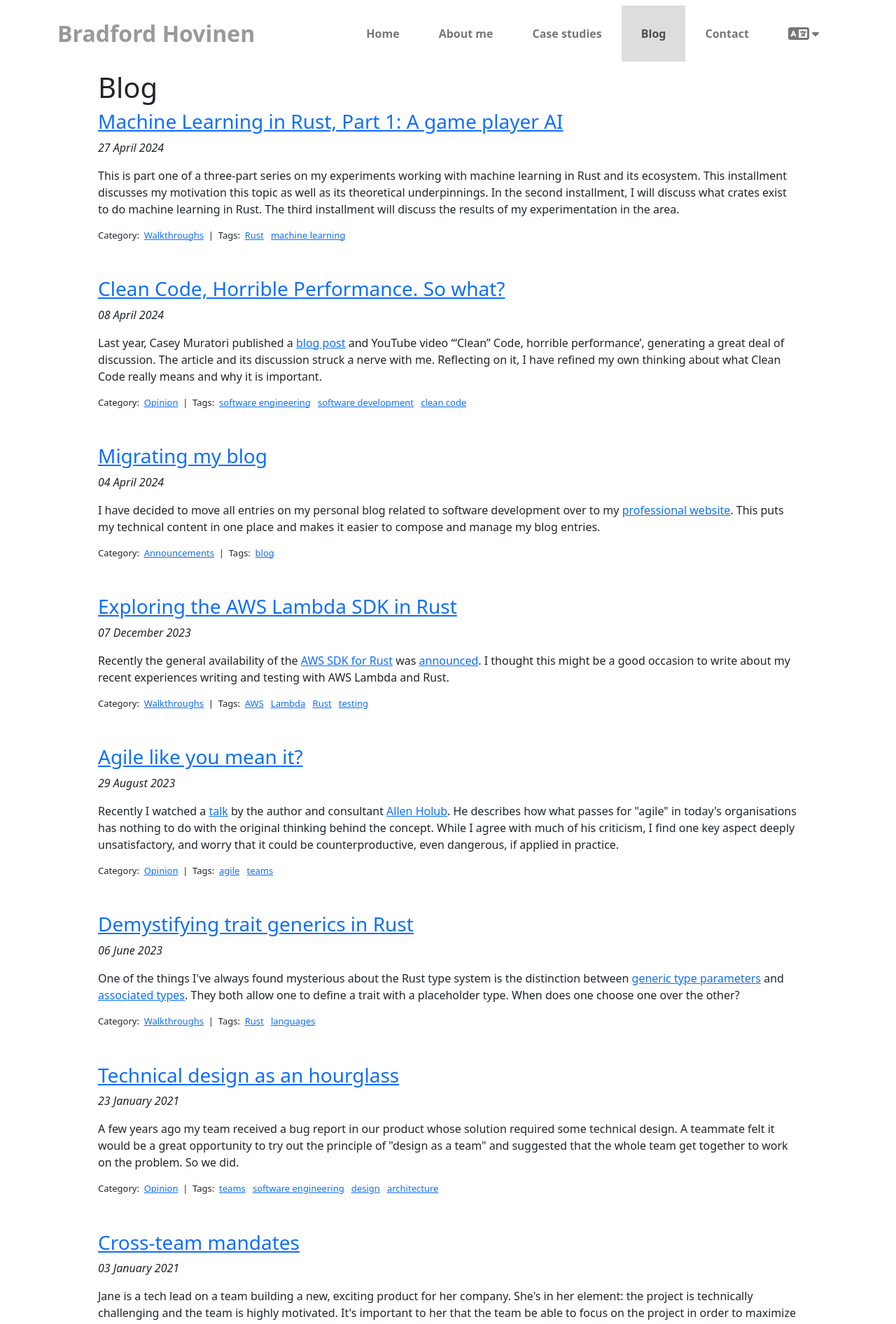
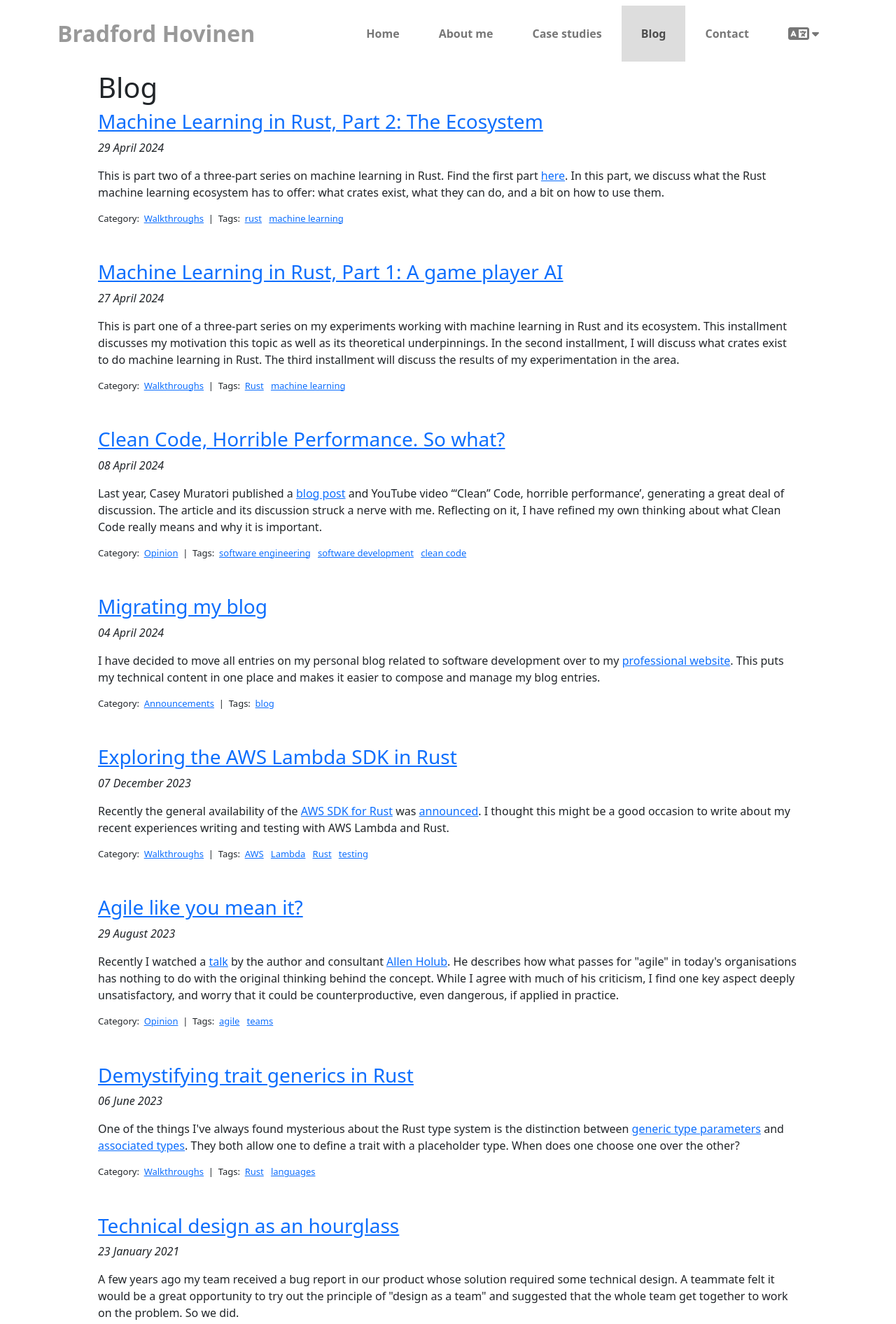
Before and after one commit to hovinen-tech/hovinen-tech.github.io, a Jekyll site: the page built from blog.html, in a window 1280 px wide. Shown: the top 1892 px of the page at 70% size. Built offline with Jekyll 4.4.1, drawn with Linux system fonts in a browser that asks for light colours; comment, search, counter and statistics services are not loaded; some of the changed lines change nothing that is shown.

Commit message:
Add blog post Machine Learning in Rust part 2

````diff
--- a/_includes/head.html
+++ b/_includes/head.html
@@ -19,4 +19,5 @@
   {% include analytics.html %}
   <link rel="stylesheet" href="/css/katex/katex.min.css"
     integrity="sha384-wcIxkf4k558AjM3Yz3BBFQUbk/zgIYC2R0QpeeYb+TwlBVMrlgLqwRjRtGZiK7ww">
+  <link rel="stylesheet" href="/css/tango.css">
 </head>
--- /dev/null
+++ b/_posts/2024-04-29-machine-learning-in-rust-part-2.md
@@ -0,0 +1,253 @@
+---
+layout: post
+title: "Machine Learning in Rust, Part 2: The Ecosystem"
+categories: [walkthroughs]
+tags: [rust, machine learning]
+permalink: "/blog/2024/04/29/machine-learning-in-rust-part-2/"
+---
+
+This is part two of a three-part series on machine learning in Rust. Find the first part
+[here](/blog/2024/04/27/machine-learning-in-rust-part-1/). In this part, we discuss what the Rust
+machine learning ecosystem has to offer: what crates exist, what they can do, and a bit on how to
+use them.
+
+<!--more-->
+
+We'll see that, while there is no comparison with the tools available in Python, there is already
+tremendous activity in this space. In fact, it is already quite usable for our use case of deep
+Q-learning.
+
+This discussion is by no means intended to be comprehensive. I'm focusing on just a few crates. For
+a more complete resource on machine learning crates, see the website
+[arewelearningyet.com](https://www.arewelearningyet.com/).
+
+## What do we need?
+
+Our strategy requires training and inference for neural networks. We want to be able to define,
+train, persist, retrieve, and infer from models. What's more: reinforcement learning is a bit
+"unusual". The technique of
+[exponential moving average](/blog/2024/04/27/machine-learning-in-rust-part-1/#exponential-moving-average)
+requires us to manipulate models directly in ways which don't occur with regular supervised
+learning.
+
+We'd also prefer a "Rust-native" solution which does not depend on any system-installed libraries.
+Depending on external libraries complicates the build process, especially when cross-compiling. It
+also pretty much rules out support for WebAssembly.
+
+Finally, it would be great to support GPU-accelerated training.
+
+As we will see, these requirements already substantially restrict our selection.
+
+## The big players: TensorFlow and PyTorch
+
+The two heavyweights in deep learning are TensorFlow from Google and PyTorch from Meta. Both have a
+C++ core library with a Python API. The Rust crates
+[tensorflow](https://crates.io/crates/tensorflow) and [tch](https://crates.io/crates/tch) provide
+safe bindings of the C++ libraries. Thus one can access much of their functionality from Rust.
+
+This approach is problematic already because of the dependency on C++ libraries. Just for this
+reason, I'd rather use these only if there is no other choice.
+
+The TensorFlow bindings in particular appear to be underdeveloped. It is not clear whether, or how,
+one can build a model directly in Rust. All
+[examples](https://github.com/tensorflow/rust/tree/master/examples) in the crate repository rely on
+loading existing persisted models. What's more: the API is based on the old TensorFlow 1.x API
+rather than the newer [keras API](https://www.tensorflow.org/guide/keras) used in TensorFlow 2.x.
+
+Trying to use TensorFlow in Rust, I found myself going down a rabbit hole. I decided to move on from
+TensorFlow and PyTorch and to look for a Rust-native solution for deep learning. Fortunately, there
+are some really compelling Rust-native solutions.
+
+## Rust-native deep learning: dfdx and burn
+
+The crates [dfdx](https://crates.io/crates/dfdx) and [burn](https://crates.io/crates/burn) are
+Rust-native libraries for deep learning. They both support creating, training, inferring from,
+persisting, and loading deep learning models.
+
+### dfdx
+
+The dfdx crate offers an API similar to that of PyTorch. One defines a model as a Rust tuple with
+the operations each layer performs:
+
+```rust
+type MyModel = (Linear<9, 32>, ReLU, Linear<32, 32>, ReLU, Linear<32, 9>);
+```
+
+The training loop itself is fairly low-level. One allocates _gradients_ which will store the
+gradient of the trainable parameters based on the loss function. Then one runs the model _forward_
+on the input to calculate the inferred output and track the parameters needing gradients. One then
+runs the model _backward_ with the calculated loss in order to calculate the gradient value for each
+trainable parameter. Finally, the _optimiser_ updates the trainable parameters.
+
+```rust
+type Device = Cpu;
+type EntryType = f32;
+fn train(
+    model: &mut MyModel::Built,
+    input: &Tensor<(usize, Const<N_FEATURES>), EntryType, Device>,
+    output: &Tensor<(usize, Const<N_ACTIONS>), EntryType, Device>,
+    optimiser: Adam<MyModel::Built, EntryType, Device>,
+) {
+    // Allocate a set of gradients to be calculated on each training iteration.
+    let mut gradients = model.alloc_grads();
+    for _ in 0..TRAIN_STEPS {
+        // Pass forward through the model to obtain the predicted value.
+        let predicted = model.forward_mut(input.trace(gradients));
+
+        // Compute the loss by comparing the predicted and actual output values.
+        let loss = mse_loss(predicted, output.clone());
+
+        // Use backward propagation to calculate the gradients of the parameters wrt. the loss function.
+        gradients = loss.backward();
+
+        // Update the model by adjusting the parameters against the calculated gradients.
+        optimiser
+            .update(&mut model, &gradients)
+            .expect("Unused parameters found");
+
+        // Clear the gradients for the next iteration.
+        model.zero_grads(&mut gradients);
+    }
+}
+```
+
+#### GPU-accelerated training and its implications
+
+The dfdx crate supports GPU-acceleration through the CUDA library. One chooses which backend dfdx
+uses -- CPU or CUDA -- through the `Device` type in the code above. Unfortunately, the CUDA API is
+proprietary and only available with Nvidia hardware. One cannot access it through, say, a browser
+application running in Web Assembly.
+
+There is [work in progress](https://github.com/coreylowman/dfdx/issues/604) for a
+[WGPU](https://crates.io/crates/wgpu) backend for dfdx. That would allow the use of any GPU, or even
+training and inference from within a web browser.
+
+Support for GPU-acceleration has some interesting implications. The GPU is a separate computing unit
+with its own memory. This implies:
+
+- All operations on the GPU -- in particular, all training and inference computations -- are
+  asynchronous.
+- Extracting data from GPU memory so that they are accessible from the CPU is an expensive
+  operation. One therefore tries to hold the model in the GPU and avoid accessing them from the CPU.
+
+The API is structured to appear synchronous, but its internal design supports asynchronous
+operations. Invoking a training loop merely queues up the requested operations. The library only
+blocks at points where the model or its inferences are made explicitly accessible outside the crate
+itself. For example, retrieving the result of inference and persisting the model block on the
+completion of queued operations and data retrieval.
+
+This has implications in how one can manipulate the model directly. It is intentionally difficult to
+directly access model parameters. Instead, one must express every manipulation in terms of
+pre-defined _operations_ for which the required GPU kernels have been implemented. The following
+example implements the exponential moving average updating logic mentioned above.
+
+```rust
+const TAU: f32 = 0.9;
+type Device = Cpu;
+type EntryType = f32;
+struct Updater;
+impl TensorVisitor<EntryType, Device> for Updater {
+    type Viewer = (ViewTensorRef, ViewTensorRef);
+    type Err = <Device as HasErr>::Err;
+    type E2 = EntryType;
+    type D2 = Device;
+    fn visit<S: dfdx::shapes::Shape>(
+        &mut self,
+        _: TensorOptions<S, EntryType, Device>,
+        (model, model_training): <Self::Viewer as TensorViewer>::View<'_, Tensor<S, EntryType, Device>>,
+    ) -> Result<Option<Tensor<S, Self::E2, Self::D2>>, Self::Err> {
+        let mut model = model.clone();
+        model.axpy(TAU, model_training, 1.0 - TAU); // model <- TAU * model + (1 - TAU) * model_training
+        Ok(Some(model))
+    }
+}
+model = TensorCollection::iter_tensors(&mut RecursiveWalker {
+    m: (&model, &model_training),
+    f: &mut Updater,
+}).unwrap().unwrap();
+```
+
+Fortunately, the crate already provides built-in support for exponential moving average. The
+following is essentially equivalent to the code above:
+
+```rust
+const TAU: f32 = 0.9;
+model.ema(&model_training, TAU); // model <- TAU * model + (1 - TAU) * model_training
+```
+
+#### The upshot on dfdx
+
+The dfdx crate is already quite powerful and offers essentially all the functionality we need. The
+only drawback for my purposes is the current lack of support for WGPU as a backend. Hopefully that
+limitation will be resolved in the future. All in all, dfdx is a solid choice for deep learning.
+
+### Burn
+
+[Burn](https://burn.dev) is a relatively new player in the Rust machine learning ecosystem. It
+includes support for GPU-acceleration through both the CUDA and WGPU APIs.
+
+Its API is quite high-level in comparison with dfdx. Rather than writing the training loop in terms
+of moving forwards and backwards through the model, one configures a _learner_ and just tells it to
+fit the model to the training data. In that respect, it resembles the TensorFlow Keras API.
+
+```rust
+let config = MyConfig { num_epochs: 100, ... };
+let device: Cpu = ...;
+let input_dataset = InMemDataset::new(input.clone());
+let batcher = DqnBatcher::new(device.clone());
+let dataloader_train = DataLoaderBuilder::new(batcher)
+    // Some configuration...
+    .build(input_dataset);
+let dataloader_test = // More of the same...
+let learner = LearnerBuilder::new("models")
+    // Some more configuration...
+    .devices(vec![device.clone()])
+    .num_epochs(num_epochs)
+    .build(model.clone(), optimiser.init(), learning_rate);
+learner.fit(dataloader_train, dataloader_test);
+```
+
+Burn offers some interesting visualization of the training right out of the box:
+
+{% include image.html url = "/assets/2024/04/burn-screenshot.png" descrition = "Screenshot of
+training with Burn" width = "952" %}
+
+Unfortunately, Burn's higher level API does not allow for the kinds of lower-level manipulations of
+the model we need. In particular, there is (as of the time of writing) no support for exponential
+moving average. While Burn is a promising alternative for supervised deep learning, it falls short
+when applied to reinforcement learning.
+
+## Rust-native reinforcement learning with rurel
+
+No discussion of reinforcement learning in Rust would be complete with a mention of
+[rurel](https://crates.io/crates/rurel), a crate specifically for reinforcement learning in Rust.
+
+Rurel has a fairly straightforward architecture. One defines a game by implementing the traits
+[`State`](https://docs.rs/rurel/0.5.1/rurel/mdp/trait.State.html) and
+[`Agent`](https://docs.rs/rurel/0.5.1/rurel/mdp/trait.Agent.html). These define the game state and
+how actions affect that state, respectively. The trait
+[`LearningStrategy`](https://docs.rs/rurel/0.5.1/rurel/strategy/learn/trait.LearningStrategy.html)
+encapsulates the reinforcement learning algorithm.
+
+Rurel comes with a
+[simple Q-learning implementation](https://docs.rs/rurel/0.5.1/rurel/strategy/learn/q/struct.QLearning.html).
+The caller supplies a hash map which stores the values of the action-value function for examples
+which have been seen before. Unlike neural networks, this type of model cannot generalize from known
+to unknown states. If it has not seen a state yet in an example, then it cannot deduce anything
+about the best action.
+
+Rurel does not include any native support for training and inference with neural networks. There is
+an experimental [bridge](https://github.com/milanboers/rurel/blob/master/src/dqn.rs) between rurel
+and dfdx. However, it does not provide the level of control we need to experiment fully in this
+space. Thus I did not use rurel in these experiments.
+
+## Conclusion
+
+I tried out various solutions and settled on [dfdx](https://crates.io/crates/dfdx) in the end. It
+has a relatively straightforward API with everything one needs for basic reinforcement learning.
+While it currently lacks WGPU support for GPU-accelerated machine learning, that support is in the
+works. All in all, dfdx provides te right balance for this project.
+
+The Rust machine learning ecosystem is surprisingly well-developed. It's especially interesting that
+there are two well-developed Rust-native crates specifically for deep learning. It'll be interesting
+to see how the Rust machine learning ecosystem develops.
--- a/css/base.scss
+++ b/css/base.scss
@@ -70,6 +70,18 @@ main {
       padding-right: 1em;
     }
   }
+}
+
+div.highlight {
+  background: #eeeeee;
+  border-radius: 10px;
+  box-shadow: 0 5px 8px grey;
+  margin: 10px 10px 15px 10px;
+  padding: 5px;
+}
+
+pre.highlight {
+  margin: 5px;
 }
 
 .section {
--- /dev/null
+++ b/css/tango.css
@@ -0,0 +1,69 @@
+.highlight .hll { background-color: #ffffcc }
+.highlight .c { color: #8f5902; font-style: italic } /* Comment */
+.highlight .err { color: #a40000; border: 1px solid #ef2929 } /* Error */
+.highlight .g { color: #000000 } /* Generic */
+.highlight .k { color: #204a87; font-weight: bold } /* Keyword */
+.highlight .l { color: #000000 } /* Literal */
+.highlight .n { color: #000000 } /* Name */
+.highlight .o { color: #ce5c00; font-weight: bold } /* Operator */
+.highlight .x { color: #000000 } /* Other */
+.highlight .p { color: #000000; font-weight: bold } /* Punctuation */
+.highlight .cm { color: #8f5902; font-style: italic } /* Comment.Multiline */
+.highlight .cp { color: #8f5902; font-style: italic } /* Comment.Preproc */
+.highlight .c1 { color: #8f5902; font-style: italic } /* Comment.Single */
+.highlight .cs { color: #8f5902; font-style: italic } /* Comment.Special */
+.highlight .gd { color: #a40000 } /* Generic.Deleted */
+.highlight .ge { color: #000000; font-style: italic } /* Generic.Emph */
+.highlight .gr { color: #ef2929 } /* Generic.Error */
+.highlight .gh { color: #000080; font-weight: bold } /* Generic.Heading */
+.highlight .gi { color: #00A000 } /* Generic.Inserted */
+.highlight .go { color: #000000; font-style: italic } /* Generic.Output */
+.highlight .gp { color: #8f5902 } /* Generic.Prompt */
+.highlight .gs { color: #000000; font-weight: bold } /* Generic.Strong */
+.highlight .gu { color: #800080; font-weight: bold } /* Generic.Subheading */
+.highlight .gt { color: #a40000; font-weight: bold } /* Generic.Traceback */
+.highlight .kc { color: #204a87; font-weight: bold } /* Keyword.Constant */
+.highlight .kd { color: #204a87; font-weight: bold } /* Keyword.Declaration */
+.highlight .kn { color: #204a87; font-weight: bold } /* Keyword.Namespace */
+.highlight .kp { color: #204a87; font-weight: bold } /* Keyword.Pseudo */
+.highlight .kr { color: #204a87; font-weight: bold } /* Keyword.Reserved */
+.highlight .kt { color: #204a87; font-weight: bold } /* Keyword.Type */
+.highlight .ld { color: #000000 } /* Literal.Date */
+.highlight .m { color: #0000cf; font-weight: bold } /* Literal.Number */
+.highlight .s { color: #4e9a06 } /* Literal.String */
+.highlight .na { color: #c4a000 } /* Name.Attribute */
+.highlight .nb { color: #204a87 } /* Name.Builtin */
+.highlight .nc { color: #000000 } /* Name.Class */
+.highlight .no { color: #000000 } /* Name.Constant */
+.highlight .nd { color: #5c35cc; font-weight: bold } /* Name.Decorator */
+.highlight .ni { color: #ce5c00 } /* Name.Entity */
+.highlight .ne { color: #cc0000; font-weight: bold } /* Name.Exception */
+.highlight .nf { color: #000000 } /* Name.Function */
+.highlight .nl { color: #f57900 } /* Name.Label */
+.highlight .nn { color: #000000 } /* Name.Namespace */
+.highlight .nx { color: #000000 } /* Name.Other */
+.highlight .py { color: #000000 } /* Name.Property */
+.highlight .nt { color: #204a87; font-weight: bold } /* Name.Tag */
+.highlight .nv { color: #000000 } /* Name.Variable */
+.highlight .ow { color: #204a87; font-weight: bold } /* Operator.Word */
+.highlight .w { color: #f8f8f8; text-decoration: underline } /* Text.Whitespace */
+.highlight .mf { color: #0000cf; font-weight: bold } /* Literal.Number.Float */
+.highlight .mh { color: #0000cf; font-weight: bold } /* Literal.Number.Hex */
+.highlight .mi { color: #0000cf; font-weight: bold } /* Literal.Number.Integer */
+.highlight .mo { color: #0000cf; font-weight: bold } /* Literal.Number.Oct */
+.highlight .sb { color: #4e9a06 } /* Literal.String.Backtick */
+.highlight .sc { color: #4e9a06 } /* Literal.String.Char */
+.highlight .sd { color: #8f5902; font-style: italic } /* Literal.String.Doc */
+.highlight .s2 { color: #4e9a06 } /* Literal.String.Double */
+.highlight .se { color: #4e9a06 } /* Literal.String.Escape */
+.highlight .sh { color: #4e9a06 } /* Literal.String.Heredoc */
+.highlight .si { color: #4e9a06 } /* Literal.String.Interpol */
+.highlight .sx { color: #4e9a06 } /* Literal.String.Other */
+.highlight .sr { color: #4e9a06 } /* Literal.String.Regex */
+.highlight .s1 { color: #4e9a06 } /* Literal.String.Single */
+.highlight .ss { color: #4e9a06 } /* Literal.String.Symbol */
+.highlight .bp { color: #3465a4 } /* Name.Builtin.Pseudo */
+.highlight .vc { color: #000000 } /* Name.Variable.Class */
+.highlight .vg { color: #000000 } /* Name.Variable.Global */
+.highlight .vi { color: #000000 } /* Name.Variable.Instance */
+.highlight .il { color: #0000cf; font-weight: bold } /* Literal.Number.Integer.Long */
````
Also changed, not shown: assets/2024/04/burn-screenshot.png (added).
